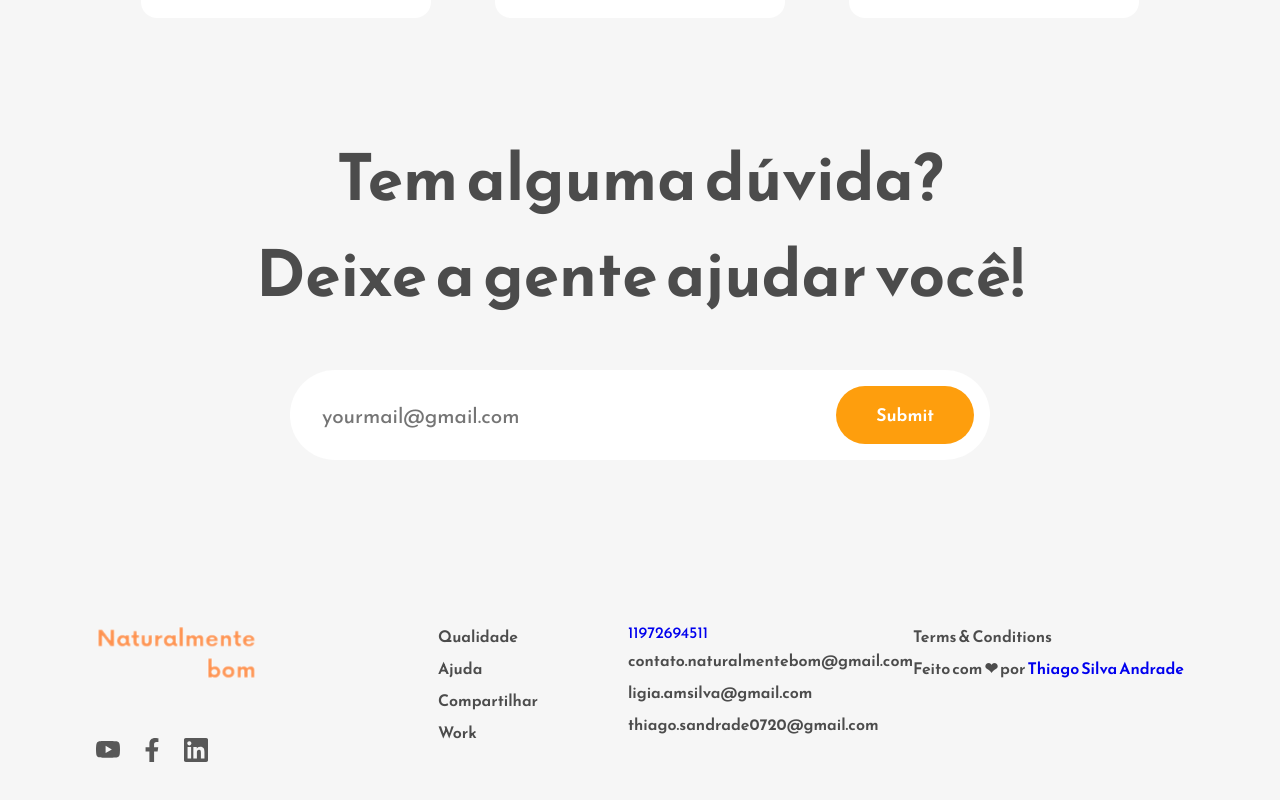
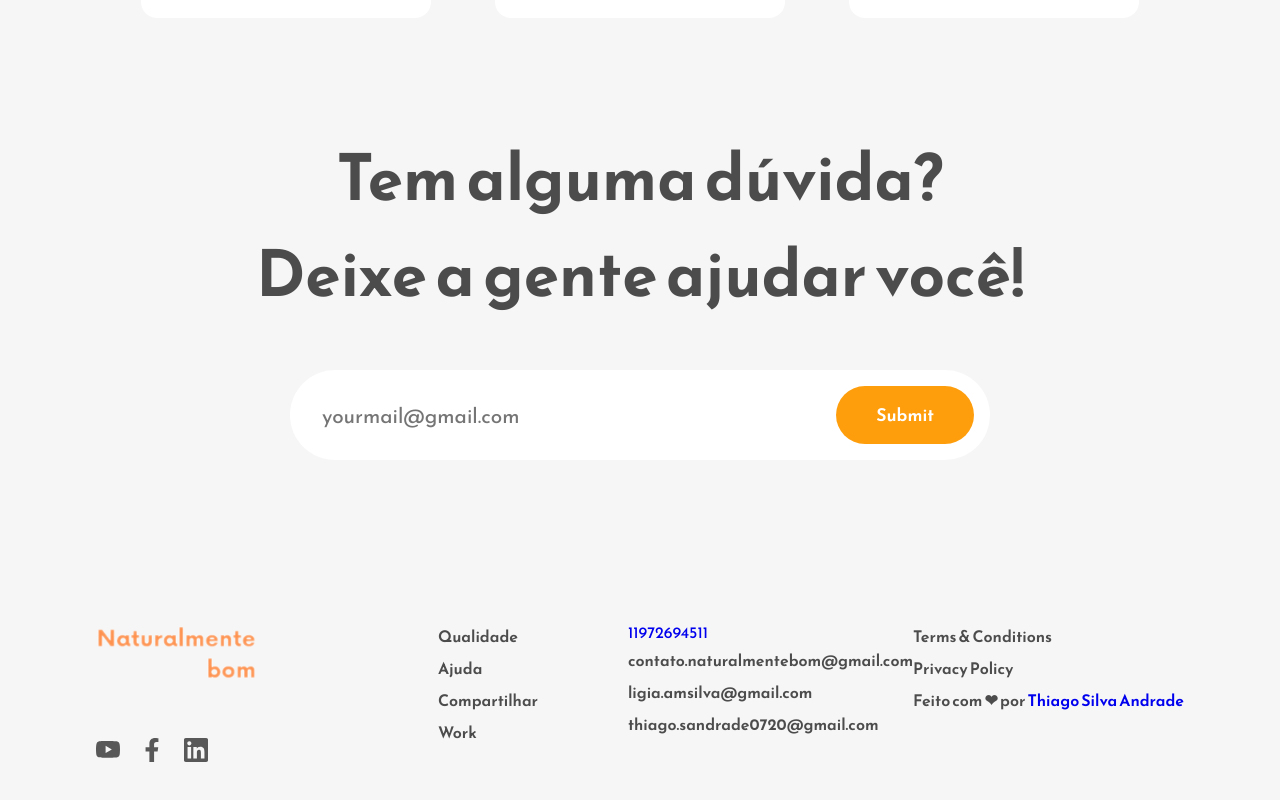
Before and after one commit to Fulozz/naturalmentebom-landingpage, a React (Create React App) app: page / in a window 1280 px wide. Shown: the part 2438-3238 px from the top of the page. Built offline with nearby package versions, Linux system fonts and the light colour scheme.

Commit message:
Add Privacy Policy link to footer

```diff
--- a/src/Components/Footer.js
+++ b/src/Components/Footer.js
@@ -33,6 +33,7 @@ const Footer = () => {
         </div>
         <div className="footer-section-columns">
           <span>Terms & Conditions</span>
+          <span>Privacy Policy</span>
           <span>Feito com ❤ por <a href="https://www.linkedin.com/in/thiagoandrade072/">Thiago Silva Andrade</a></span>
         </div>
       </div>
```
